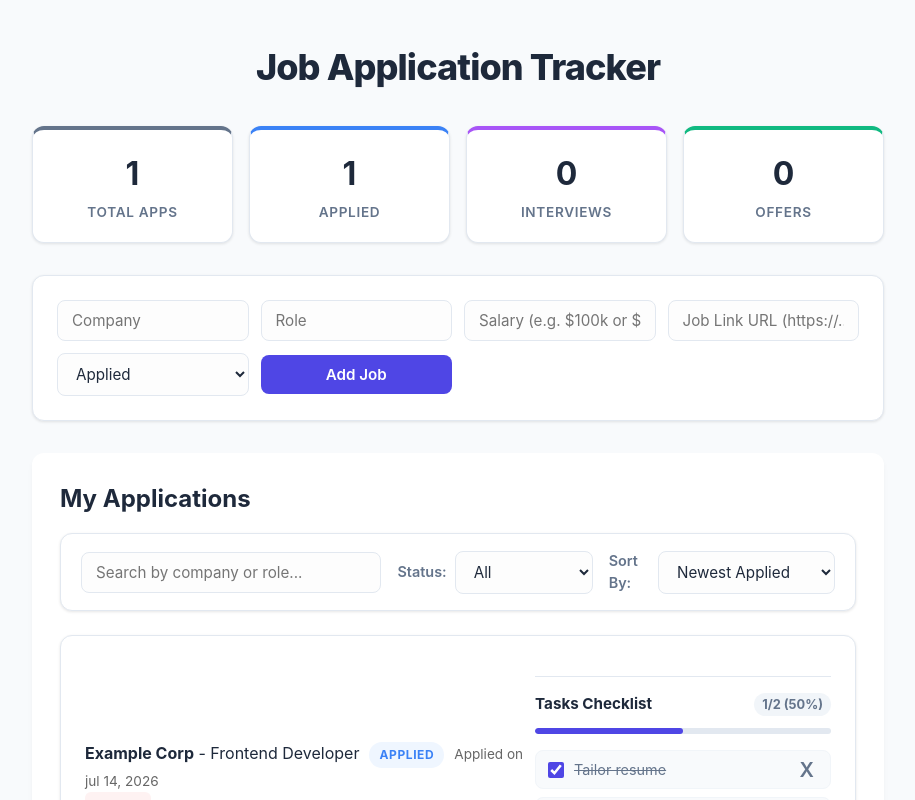
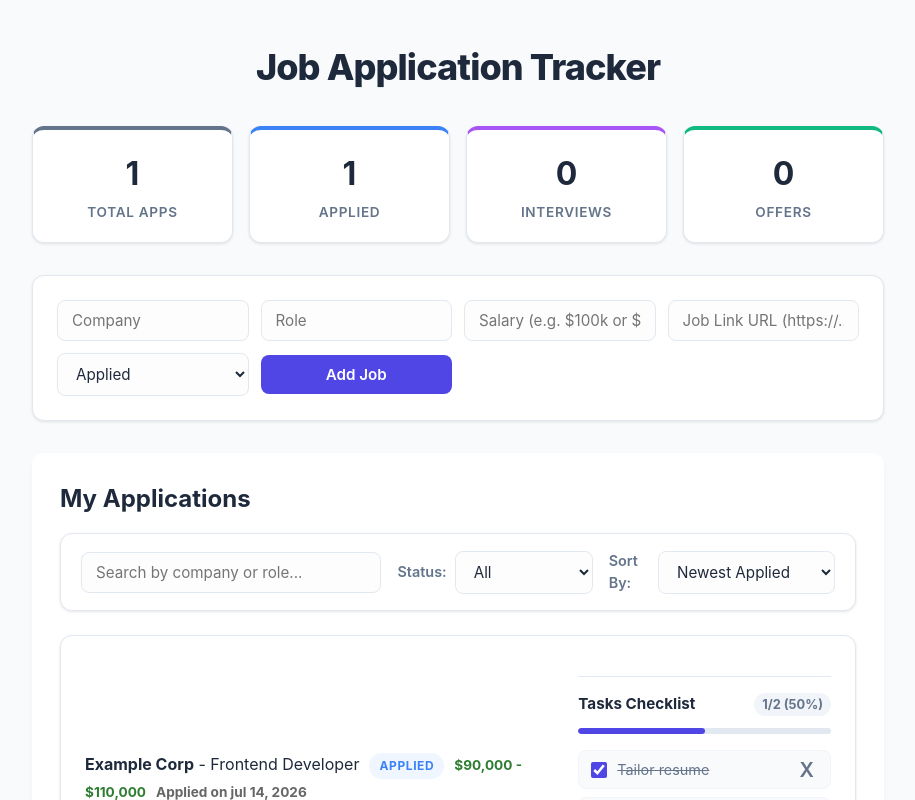
Before and after one commit to EricCR85/job-application-tracker, a React (Vite) app: page / in a window 1280 px wide. Shown: the top 800 px of the page, without its empty margins (182-1097 px from the left). Built offline with nearby package versions, Linux system fonts and the light colour scheme.

Commit message:
update fix job url and edit functionality

```diff
--- a/src/App.jsx
+++ b/src/App.jsx
@@ -91,7 +91,13 @@ function App() {
     };
 
     setJobs([...jobs, newJob]);
-    setFormData({ company: "", role: "", status: "Applied", salary: "", jobUrl: "" });
+    setFormData({
+      company: "",
+      role: "",
+      status: "Applied",
+      salary: "",
+      jobUrl: "",
+    });
   };
 
   const handleDeleteJob = (id) => {
@@ -260,7 +266,7 @@ function App() {
               }
             />
             <input
-            placeholder="Salary (e.g. $100k or $100,000"
+              placeholder="Salary (e.g. $100k or $100,000)"
               value={formData.salary}
               onChange={(e) =>
                 setFormData({ ...formData, salary: e.target.value })
@@ -271,7 +277,7 @@ function App() {
               placeholder="Job Link URL (https://..."
               value={formData.jobUrl}
               onChange={(e) =>
-              setEditFormData({ ...formData, jobUrl: e.target.value})
+                setEditFormData({ ...formData, jobUrl: e.target.value })
               }
             />
 
@@ -375,6 +381,29 @@ function App() {
                           }
                           required
                         />
+
+                        <input
+                          type="text"
+                          placeholder="Salary"
+                          value={editFormData.salary}
+                          onChange={(e) =>
+                            setEditFormData({
+                              ...editFormData,
+                              salary: e.target.value,
+                            })
+                          }
+                        />
+                        <input
+                          type="text"
+                          placeholder="job Link url"
+                          value={editFormData.jobUrl}
+                          onChange={(e) =>
+                            setEditFormData({
+                              ...editFormData,
+                              jobUrl: e.target.value,
+                            })
+                          }
+                        />
                         <select
                           value={editFormData.status}
                           onChange={(e) =>
@@ -412,11 +441,24 @@ function App() {
                             >
                               {job.status}
                             </span>
+                            {job.salary && (
+                              <span
+                                style={{
+                                  fontSize: "0.85em",
+                                  color: "#2e7d32",
+                                  fontWeight: "bold",
+                                  marginLeft: "10px",
+                                }}
+                              >
+                                {job.salary}
+                              </span>
+                            )}
                             {job.dateApplied && (
                               <span
                                 style={{
                                   fontSize: "0.85em",
                                   color: "#666",
+                                  fontWeight: "bold",
                                   marginLeft: "10px",
                                 }}
                               >
```
Lines whose indentation alone changed are shown as unchanged.
